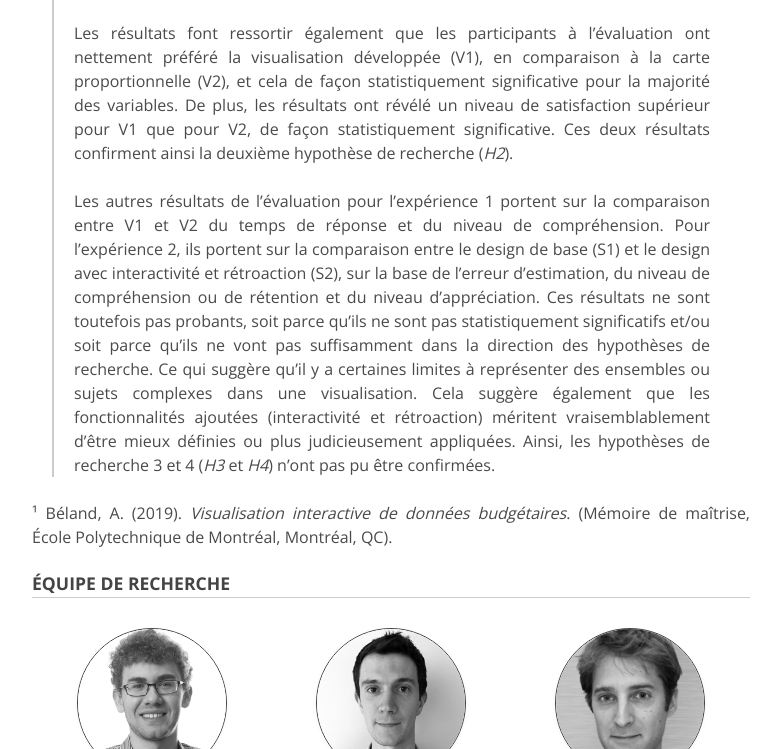
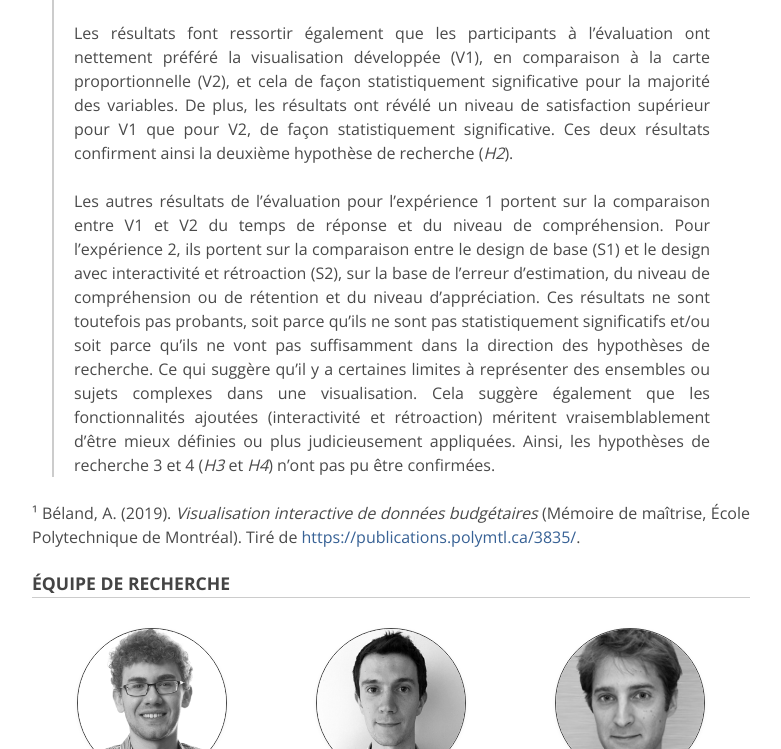
Before and after one commit to antoinebeland/waffster, a plain HTML site: page conclusion.html in a window 1280 px wide. Shown: the part 1712-2461 px from the top of the page, without its empty margins (249-1030 px from the left). Drawn offline with nearby package versions, Linux system fonts and the light colour scheme.

Commit message:
Updated reference.

```diff
--- a/conclusion.html
+++ b/conclusion.html
@@ -32,7 +32,7 @@
         <div id="conclusion"></div>
         <h1>Conclusion</h1>
         <p>
-          Voici un extrait de la conclusion du mémoire¹ associé à ce projet de recherche:
+          Voici un extrait de la conclusion du mémoire<a href="#1">¹</a> associé à ce projet de recherche:
         </p>
         <blockquote>
           <p>
@@ -109,9 +109,10 @@
             n’ont pas pu être confirmées.
           </p>
         </blockquote>
-        <p class="ref">¹ Béland, A. (2019). <em>Visualisation interactive de données budgétaires</em>. (Mémoire de
-          maîtrise,
-          École Polytechnique de Montréal, Montréal, QC).</p>
+        <div id="1"></div>
+        <p class="ref">¹ Béland, A. (2019). <em>Visualisation interactive de données budgétaires</em> (Mémoire de
+          maîtrise, École Polytechnique de Montréal). Tiré de
+          <a href="https://publications.polymtl.ca/3835/">https://publications.polymtl.ca/3835/</a>.</p>
 
         <div id="equipe"></div>
         <h1>Équipe de recherche</h1>
```
